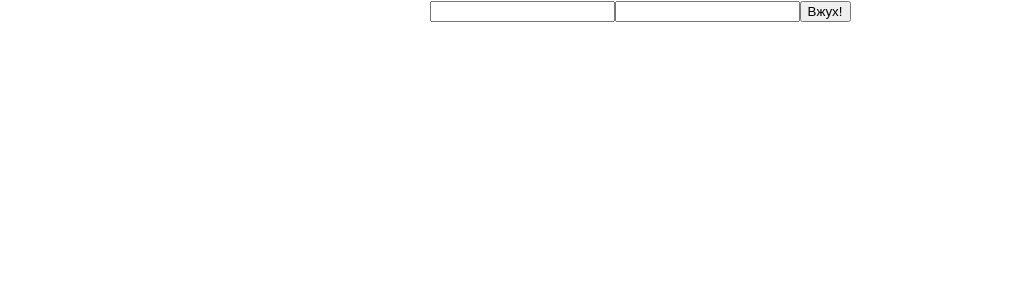
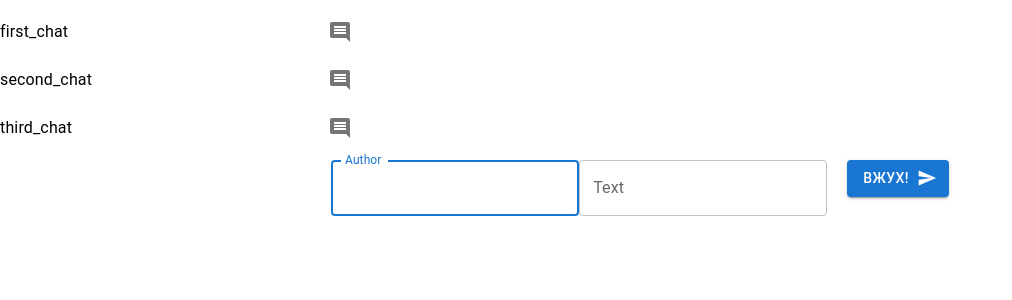
Before and after one commit to shaitanshamma/testReact, a React (Create React App) app: page / in a window 1280 px wide. Shown: the top 300 px of the page, without its empty margins (0-1012 px from the left). Built offline with nearby package versions, Linux system fonts and the light colour scheme.

Commit message:
feat: add material-ui

```diff
--- a/package.json
+++ b/package.json
@@ -3,12 +3,18 @@
   "version": "0.1.0",
   "private": true,
   "dependencies": {
+    "@emotion/react": "^11.10.4",
+    "@emotion/styled": "^11.10.4",
+    "@mui/icons-material": "^5.10.6",
+    "@mui/material": "^5.10.6",
+    "@mui/styled-engine-sc": "^5.10.6",
     "@testing-library/jest-dom": "^5.16.5",
     "@testing-library/react": "^13.4.0",
     "@testing-library/user-event": "^13.5.0",
     "react": "^18.2.0",
     "react-dom": "^18.2.0",
     "react-scripts": "5.0.1",
+    "styled-components": "^5.3.5",
     "web-vitals": "^2.1.4"
   },
   "scripts": {
--- a/src/App.js
+++ b/src/App.js
@@ -1,5 +1,8 @@
 import './App.css';
 import {useEffect, useState} from "react";
+import {Button, IconButton, List, ListItem, ListItemText, TextField} from "@mui/material";
+import SendIcon from '@mui/icons-material/Send';
+import CommentIcon from '@mui/icons-material/Comment';
 
 
 function App() {
@@ -8,6 +11,20 @@ function App() {
     const [author, setAuthor] = useState('');
     const [text, setText] = useState('');
     const [robot, setRobot] = useState('');
+    const [chatList, setChatList] = useState([
+        {
+            id: 1,
+            name: 'first_chat'
+        },
+        {
+            id: 2,
+            name: 'second_chat'
+        },
+        {
+            id: 3,
+            name: 'third_chat'
+        },
+    ]);
 
     const nameHandler = (e) => {
         setAuthor(e.target.value)
@@ -15,7 +32,8 @@ function App() {
     const textHandler = (e) => {
         setText(e.target.value)
     }
-    const messageHandler = () => {
+    const messageHandler = (event) => {
+        event.preventDefault()
         setMessageList(messageList => [...messageList, {
             author: author,
             text: text
@@ -33,13 +51,50 @@ function App() {
 
     return (
         <div className="App">
-            <input type="text" name="" id="" value={author} onChange={nameHandler}/>
-            <input type="text" name="" id="" value={text} onChange={textHandler}/>
-            <button onClick={messageHandler}>Вжух!</button>
-            <ul>{messageList.map((message, idx) =>
-                <li key={idx}>Автор - {message.author} <span>Текст - {message.text}</span></li>)}
-            </ul>
+            <List sx={{width: '100%', maxWidth: 360, bgcolor: 'background.paper'}}>
+                {chatList.map((item) => (
+                    <ListItem
+                        key={item.id}
+                        disableGutters
+                        secondaryAction={
+                            <IconButton aria-label="comment">
+                                <CommentIcon/>
+                            </IconButton>
+                        }
+                    >
+                        <ListItemText primary={`${item.name}`}/>
+                    </ListItem>
+                ))}
+            </List>
+            <form onSubmit={messageHandler}>
+                <TextField
+                    id="outlined-name"
+                    label="Author"
+                    value={author}
+                    autoFocus
+                    onChange={nameHandler}
+                />
+                <TextField
+                    id="outlined-name"
+                    label="Text"
+                    value={text}
+                    onChange={textHandler}
+                />
+                <Button variant="contained" endIcon={<SendIcon/>} type={'submit'}
+                        sx={{ml: '20px'}}>
+                    Вжух!
+                </Button>
+            </form>
+            <List>{messageList.map((message, idx) =>
+                <ListItem key={idx}>
+                    <ListItemText
+                        primary={`Автор - ${message.author}. Текст - ${message.text}`}
+                    />
+                </ListItem>)
+            }
+            </List>
             <h4>{robot}</h4>
+
         </div>
     );
 }
```
Also changed, not shown: 1 other file (tests, documents, lock files or other folders).
